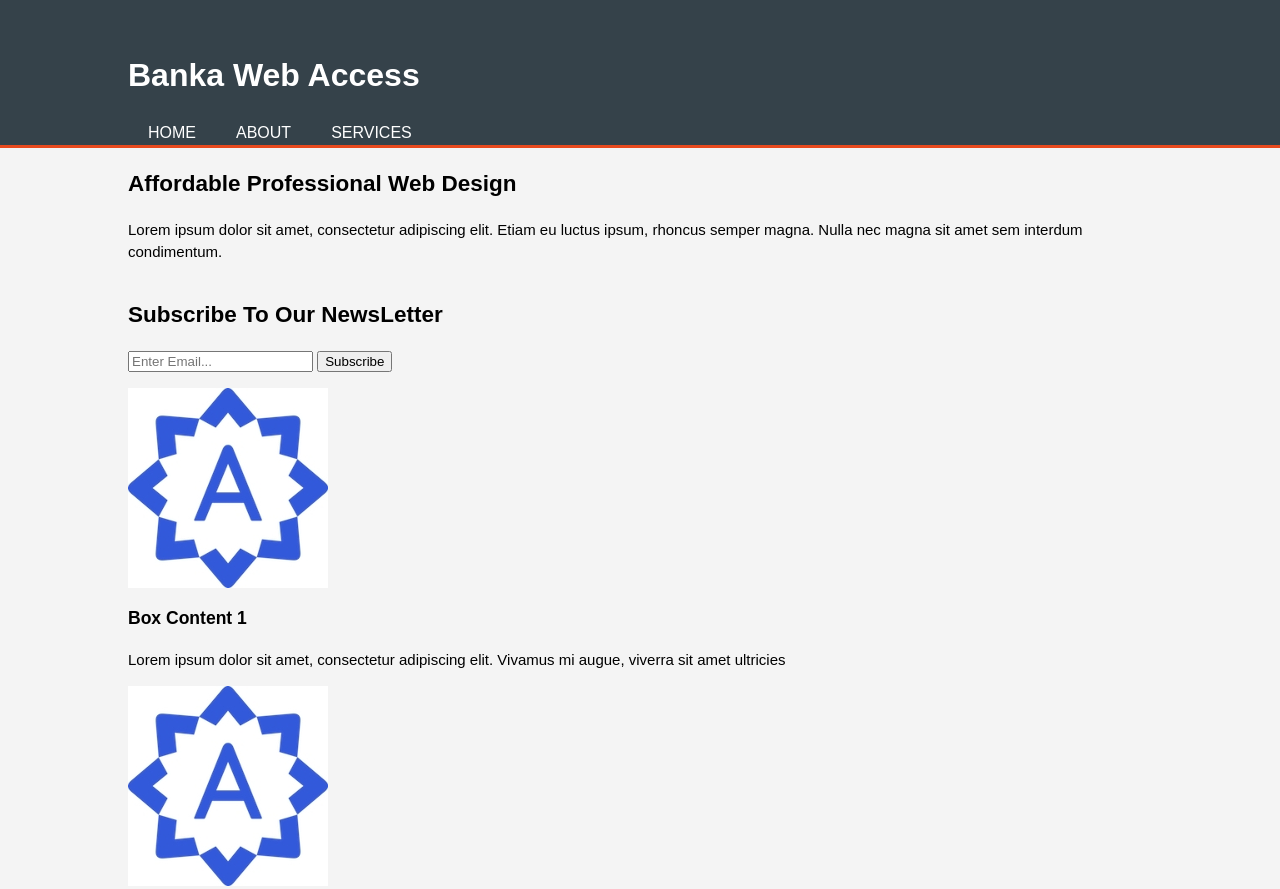
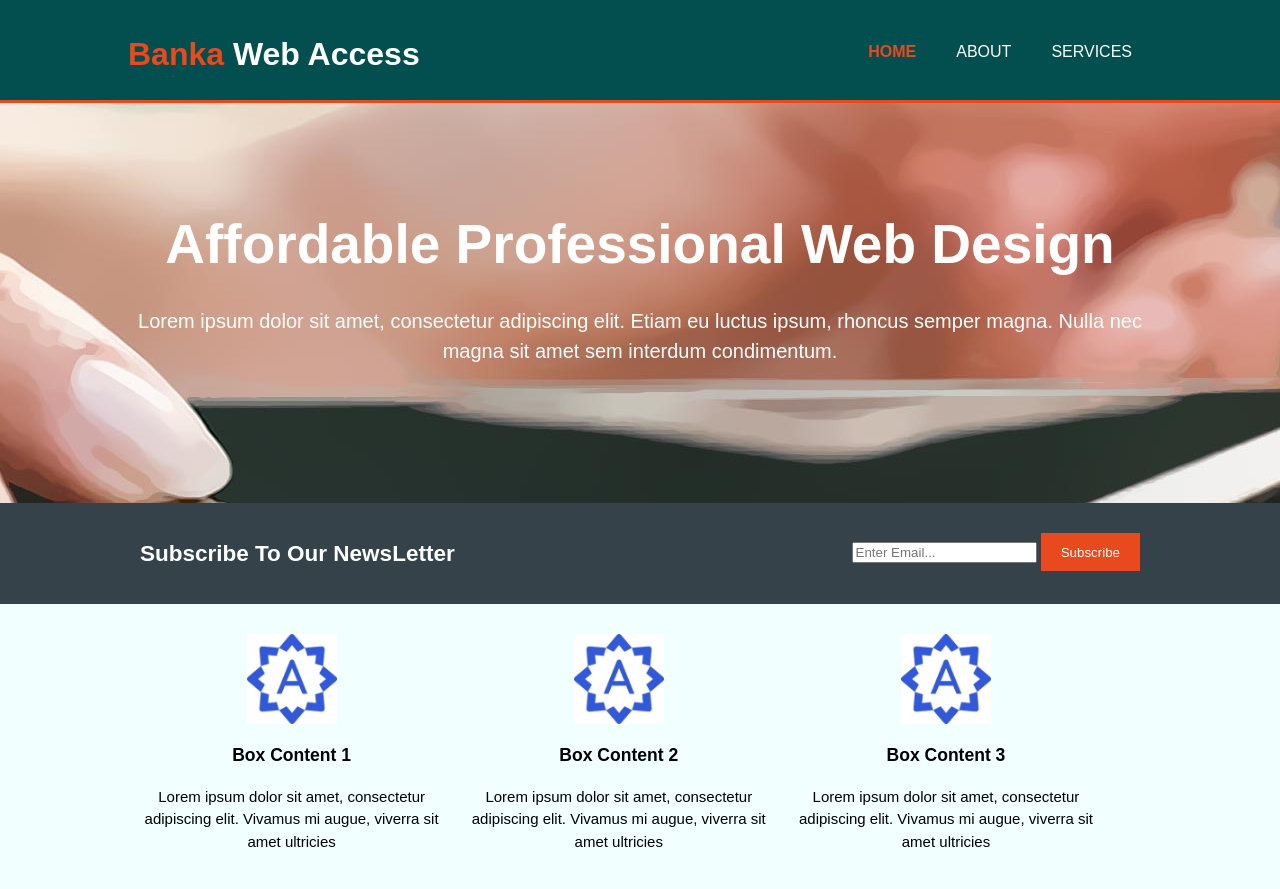
Before and after one commit to DannyLuc/Banka, a plain HTML site: page UI/index.html in a window 1280 px wide. Shown: the top 889 px of the page. Drawn offline with Linux system fonts and the light colour scheme.

Commit message:
Creating services and about pages

```diff
--- a/UI/css/style.css
+++ b/UI/css/style.css
@@ -2,7 +2,7 @@ body {
 	font:15px/1.5 Arial, helvetica, sans-serif;
 	padding:0;
 	margin : 0;
-	background-color: #f4f4f4;
+	background-color: #f1ffff;
 }
 /* Global*/
 .container {
@@ -12,9 +12,21 @@ body {
 	overflow:hidden;
 
 }
+ul{
+	margin:0;
+	padding: 0;
+}
+.button_1{
+	height: 38px;
+	background: #e8491d;
+	border: 0;
+	padding-left: 20px;
+	padding-right: 20px;
+	color: #ffffff;
+}
 /* Header*/
 header{
-	background: #35424a;
+	background: #034f50;
 	color:#ffffff;
 	padding-top:30px;
 	min-height: 70px;
@@ -39,3 +51,77 @@ header li{
 	display:inline;
 	padding: 0 20 0 20;
 }
+header #branding {
+	float: left;
+
+}
+header #branding h1{
+	margin: 0;
+}
+header nav {
+	float: right;
+	margin-top: 10px;
+}
+header .highlight, header .current a{
+	color: #e8491d;
+	font-weight: bold;
+}
+header a:hover{
+	color: #cccccc;
+	font-weight: bold;
+}
+
+/* Showcase */
+#showcase{
+	min-height: 400px;
+	background: url('../img/showcase1.jpg') no-repeat 0 -570px;
+	text-align: center;
+	color: #ffffff;
+}
+#showcase h1 {
+	margin-top:100px;
+	font-size: 55px;
+	margin-bottom: 10px;
+}
+#showcase p{
+	font-size: 20px;
+}
+#newsletter{
+	padding: 15px;
+	color: #ffffff;
+	background: #35424a;
+}
+#newsletter h1 {
+	float:left;
+}
+#newsletter form {
+	float: right;
+	margin-top: 15px;
+}
+#newsletter input [type="email"] {
+	padding:4px;
+	height: 25px;
+	width: 250px;
+}
+/* Boxes */
+#boxes{
+
+	margin-top: 20px;
+}
+#boxes .box{
+	float: left;
+	text-align: center;
+	width: 30%;
+	padding: 10px;
+}
+#boxes .box img{
+	width: 90px;
+}
+footer{
+	padding: 20px;
+	margin-top: 20px;
+	color: #ffffff;
+	background-color: #e8491d;
+	text-align: center;
+
+}
--- a/UI/index.html
+++ b/UI/index.html
@@ -13,11 +13,11 @@ creation, customer deposit and withdrawals.">
 	<header>
 		<div class="container">
 			<div id="branding">
-				<h1>Banka Web Access</h1>
+				<h1><span class="highlight">Banka</span> Web Access</h1>
 			</div>
 			<nav>
 				<ul>
-					<li><a href="index.html">Home</a></li>
+					<li class="current"><a href="index.html">Home</a></li>
 					<li><a href="about.html">About</a></li>
 					<li><a href="services.html">Services</a></li>
 				</ul>
```
Also changed, not shown: UI/about.html (added), UI/img/showcase.jpg (added), UI/img/showcase1.jpg (added), UI/services.html (added).
